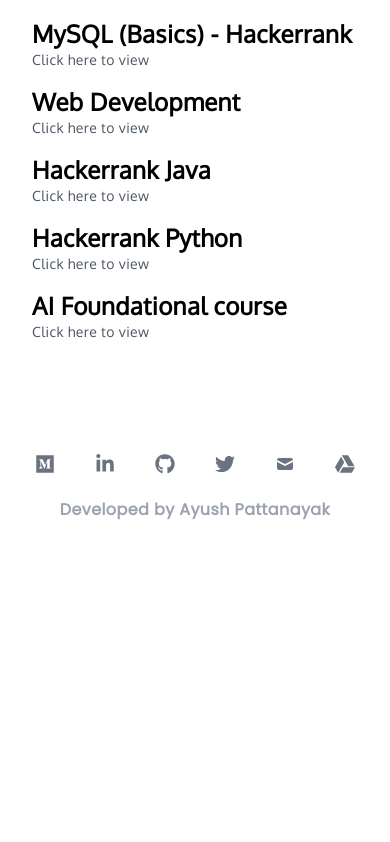
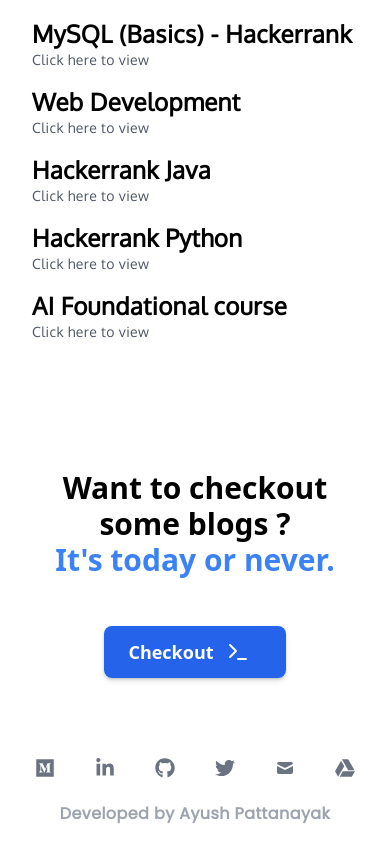
Before and after one commit to ayush-sys/next-portfolio-site, a Next.js app: page / in a window 390 px wide. Shown: the part 6943-7785 px from the top of the page. Before the commit the page ends 7481 px from the top, so only its background shows below. Built offline with nearby package versions, Linux system fonts and the light colour scheme.

Commit message:
Minor code fixes

```diff
--- /dev/null
+++ b/components/BlogsInfo.jsx
@@ -0,0 +1,25 @@
+import React from 'react'
+import { FiTerminal } from 'react-icons/fi'
+
+
+export default function BlogsInfo() {
+  return (
+      <div className="z-20 mx-auto w-full py-12 px-4 text-center sm:px-6 lg:py-16 lg:px-8 bg-white" id="blogs">
+        <h2 className="text-3xl font-extrabold text-black dark:text-white sm:text-4xl">
+          <span className="block">Want to checkout some blogs ?</span>
+          <span className="block text-blue-500">It's today or never.</span>
+        </h2>
+        <div className="lg:mt-0 lg:flex-shrink-0">
+          <div className="mt-12 inline-flex rounded-md shadow">
+            <button
+              type="button"
+              className="blog-chk-btn"
+            >
+              Checkout
+              <FiTerminal className='text-2xl mx-3'/>
+            </button>
+          </div>
+        </div>
+      </div>
+  )
+}
--- a/components/Header.jsx
+++ b/components/Header.jsx
@@ -76,19 +76,19 @@
             </Popover.Button>
           </div>
           <Popover.Group as="nav" className="hidden md:flex space-x-10">
-            <a href="#education" className="text-base font-medium text-gray-500 hover:text-gray-900">
+            <a href="#education" className="header-nav-items">
               Education
             </a>
-            <a href="#skills" className="text-base font-medium text-gray-500 hover:text-gray-900">
+            <a href="#skills" className="header-nav-items">
               Skills
             </a>
-            <a href="#projects" className="text-base font-medium text-gray-500 hover:text-gray-900">
+            <a href="#projects" className="header-nav-items">
               Projects
             </a>
-            <a href="#expereince" className="text-base font-medium text-gray-500 hover:text-gray-900">
+            <a href="#expereince" className="header-nav-items">
               Expereince
             </a>
-            <a href="#certifications" className="text-base font-medium text-gray-500 hover:text-gray-900">
+            <a href="#certifications" className="header-nav-items">
               Certifications
             </a>
           </Popover.Group>
--- a/components/index.js
+++ b/components/index.js
@@ -7,3 +7,4 @@
 export { default as Projects } from "./Projects";
 export { default as Skills } from "./Skills";
 export { default as Tools } from "./Tools";
+export { default as BlogsInfo } from "./BlogsInfo";
--- a/pages/index.jsx
+++ b/pages/index.jsx
@@ -1,5 +1,5 @@
 import Head from 'next/head';
-import {About, Header, Footer, Education, Expereince, Skills, Tools, Projects, Certifications} from "../components";
+import {About, Header, Footer, Education, Expereince, Skills, Tools, Projects, Certifications, BlogsInfo} from "../components";
 
 
 export default function Home() {
@@ -22,6 +22,7 @@
         <Projects/>
         <Expereince/>
         <Certifications/>
+        <BlogsInfo/>
       </main>
 
     {/* Footer Section */}
--- a/styles/globals.css
+++ b/styles/globals.css
@@ -13,4 +13,12 @@
     .footer-text {
         @apply flex items-center justify-center pt-6 text-center font-head font-semibold tracking-wide text-gray-400 transition-colors duration-200 hover:text-gray-600
     }
+
+    .header-nav-items {
+        @apply text-base font-medium text-gray-500 hover:text-gray-900 hover:border-b-2 transform hover:border-blue-600 duration-200
+    }
+
+    .blog-chk-btn {
+        @apply text-lg flex flex-row space-x-2 justify-center items-center w-full rounded-lg  bg-blue-600 py-3 px-6 text-center font-semibold text-white shadow-md transition duration-200 ease-in hover:bg-blue-700 focus:outline-none focus:ring-2 focus:ring-indigo-500 focus:ring-offset-2  focus:ring-offset-blue-200
+    }
 }
```
